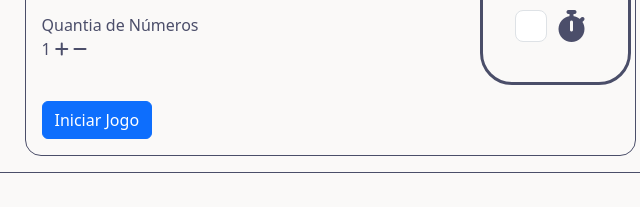
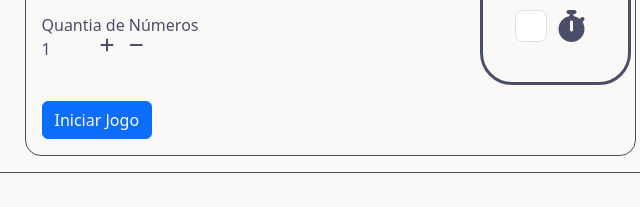
Before and after one commit to DanielKriegerS/ToZeroGame, a website: page pages/config-page.html in a window 1280 px wide. Shown: the part 253-460 px from the top of the page, 310-950 px from the left. Drawn offline with nearby package versions, Linux system fonts and the light colour scheme.

Commit message:
Adjusted numbers group on form

```diff
--- a/pages/config-page.html
+++ b/pages/config-page.html
@@ -30,9 +30,11 @@
                     <div class="col-12 form-group">
                         <label for="quantia-numeros">Quantia de Números</label>
                         <div class="w-100"></div>
-                        <span>1</span>
-                        <i class="fa-solid fa-plus"></i>
-                        <i class="fa-solid fa-minus"></i>
+                        <div class="row" id="number-quantity-div">
+                            <span class="col-2">1</span>
+                            <i class="col-1 fa-solid fa-plus"></i>
+                            <i class="col-1 fa-solid fa-minus"></i>
+                        </div>
                     </div>
                 </div>
                 <div class="col-3 contents form-group form-check" id="checkbox-div">
```
